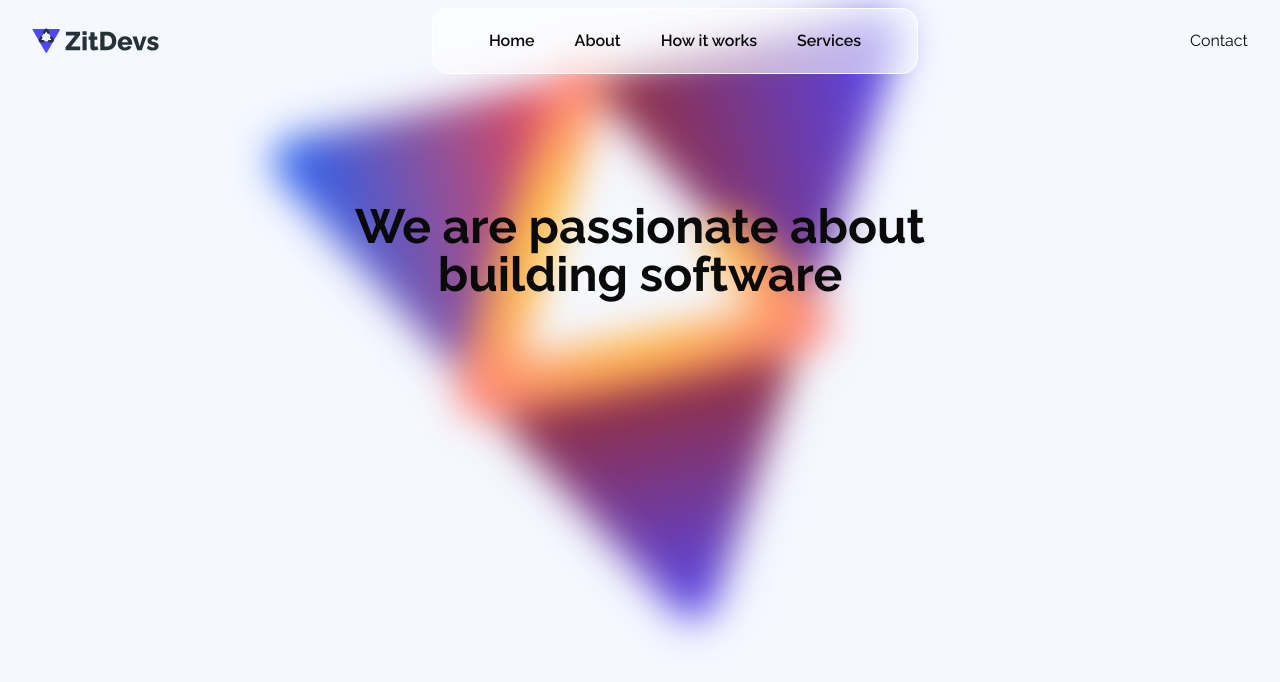
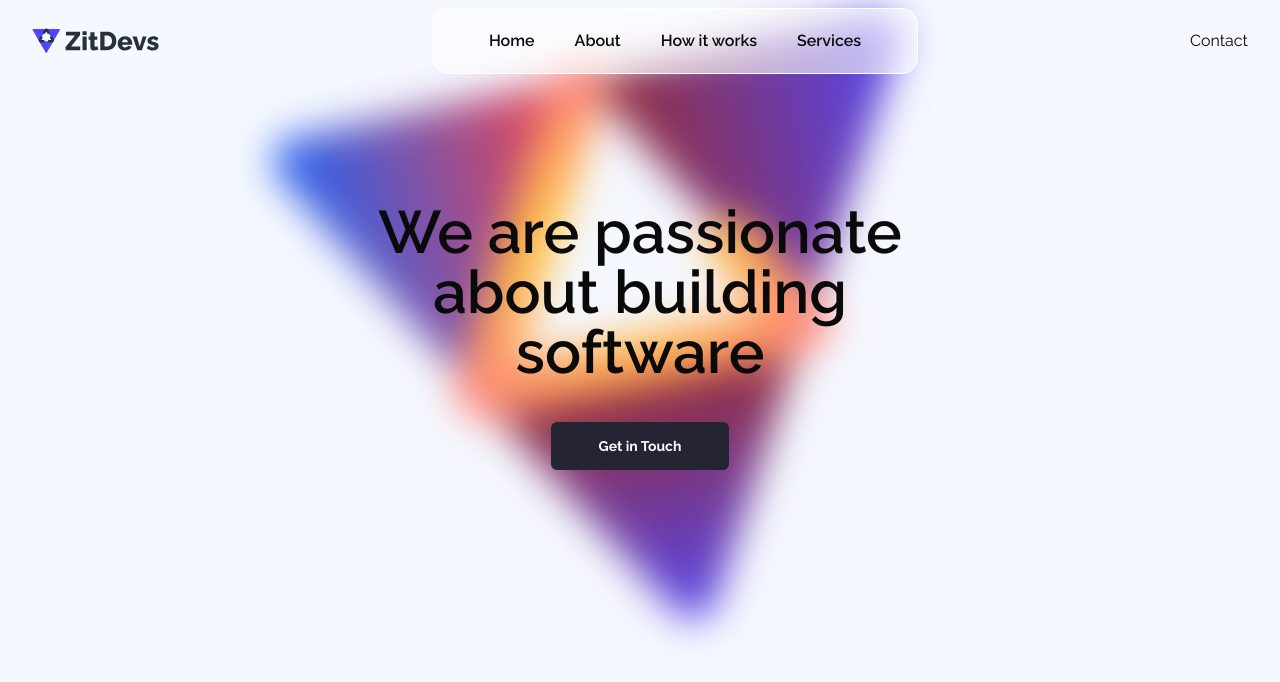
Before and after one commit to zitdevs/website, a Next.js app: page /en in a window 1280 px wide. Shown: the top 682 px of the page. Built offline with nearby package versions, Linux system fonts and the light colour scheme.

Commit message:
feat(hero): integrate Button component into Hero section
- Imported Button component into src/components/hero/Hero.tsx
- Updated Hero section layout and styling
- Added 'Get in Touch' button to the Hero section

```diff
--- a/src/components/hero/Hero.tsx
+++ b/src/components/hero/Hero.tsx
@@ -1,4 +1,5 @@
 import { Dictionary } from "@/get-dictionary";
+import { Button } from "../button/Button";
 
 export type HeroProps = {
   tHero: Dictionary["home"]["hero"];
@@ -6,10 +7,11 @@ export type HeroProps = {
 
 const Hero: React.FC<HeroProps> = ({ tHero }) => {
   return (
-    <section className="w-full justify-center flex mt-32">
-      <h2 className="font-bold text-5xl max-w-2xl text-center">
+    <section className="w-full flex mt-32 flex-col items-center space-y-10">
+      <h2 className="font-semibold text-6xl max-w-2xl text-center">
         {tHero.title}
       </h2>
+      <Button className="px-12 py-6 font-bold">Get in Touch</Button>
     </section>
   );
 };
```
